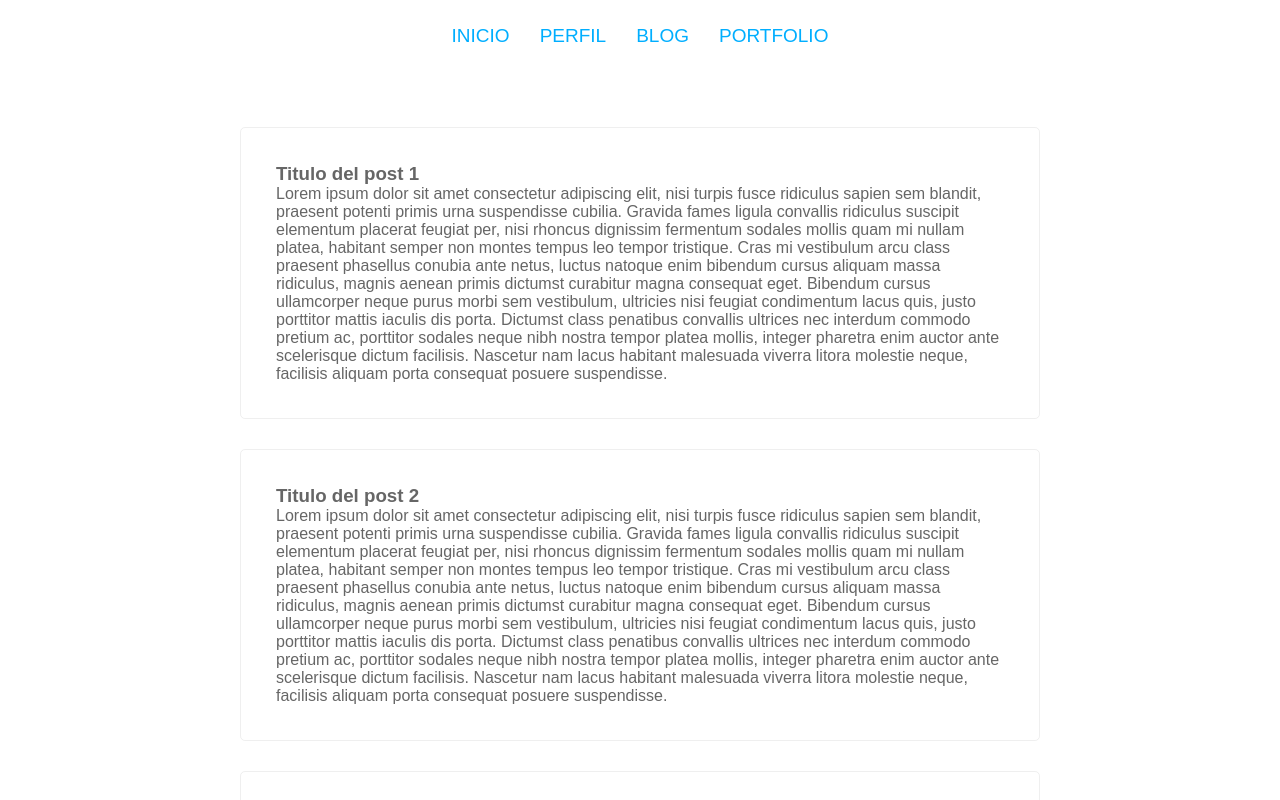
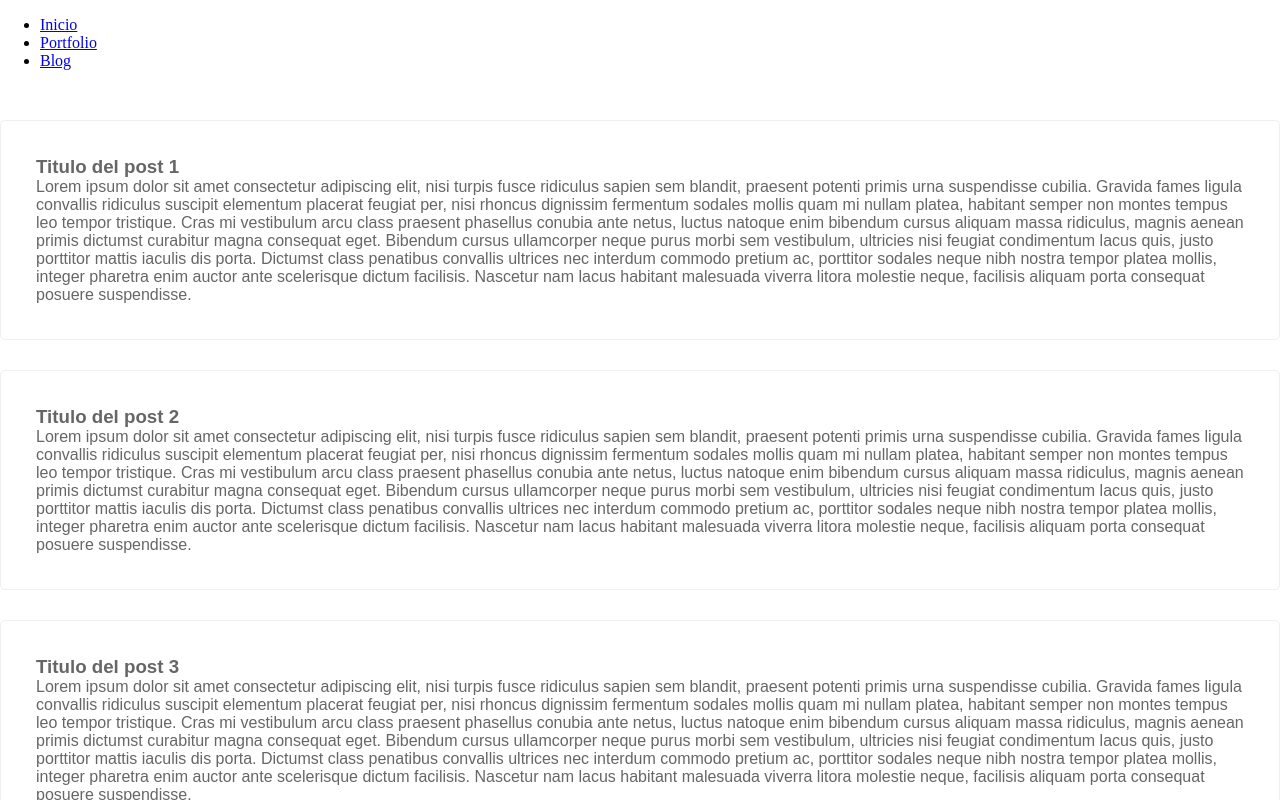
Before and after one commit to mzipi/mzipi.github.io, a React (Create React App) app: page /blog in a window 1280 px wide. Shown: the top 800 px of the page. Built offline with nearby package versions, Linux system fonts and the light colour scheme.

Commit message:
cname agregado

```diff
--- a/package.json
+++ b/package.json
@@ -9,6 +9,7 @@
     "@testing-library/user-event": "^12.8.3",
     "react": "^17.0.2",
     "react-dom": "^17.0.2",
+    "react-router-dom": "^5.2.0",
     "react-scripts": "4.0.3",
     "web-vitals": "^1.1.1"
   },
--- a/src/App.js
+++ b/src/App.js
@@ -1,14 +1,33 @@
-import Head from './Head';
 import Main from './Main';
+import Blog from './Blog';
+import Portfolio from './Portfolio';
 import './app.css';
+import { BrowserRouter, Switch, Route, Link } from "react-router-dom";
 
 function App() {
   return (
-    <div className="main">
-      <Head />
-      <Main />
-    </div>
+    <BrowserRouter>
+      <div className="head">
+        <nav>
+          <ul>
+            <li><Link to="/">Inicio</Link></li>
+            <li><Link to="/Portfolio">Portfolio</Link></li>
+            <li><Link to="/Blog">Blog</Link></li>
+          </ul>
+        </nav>
+      </div>
+      <Switch>
+        <Route path="/">
+          <Main />
+        </Route>
+        <Route path="/blog">
+          <Blog />
+        </Route>
+        <Route path="/portfolio">
+          <Portfolio />
+        </Route>
+      </Switch>
+    </BrowserRouter>
   );
 }
-
 export default App;
--- /dev/null
+++ b/src/Blog.js
@@ -0,0 +1,6 @@
+function Blog(){
+    return(
+        <p>Blog</p>
+    )
+}
+export default Blog;
--- /dev/null
+++ b/src/Portfolio.js
@@ -0,0 +1,6 @@
+function Portfolio(){
+    return(
+        <p>Portfolio</p>
+    )
+}
+export default Portfolio;
```
Also changed, not shown: src/Rout.js (added, +17 -0 lines), 2 other files (tests, documents, lock files or other folders).
